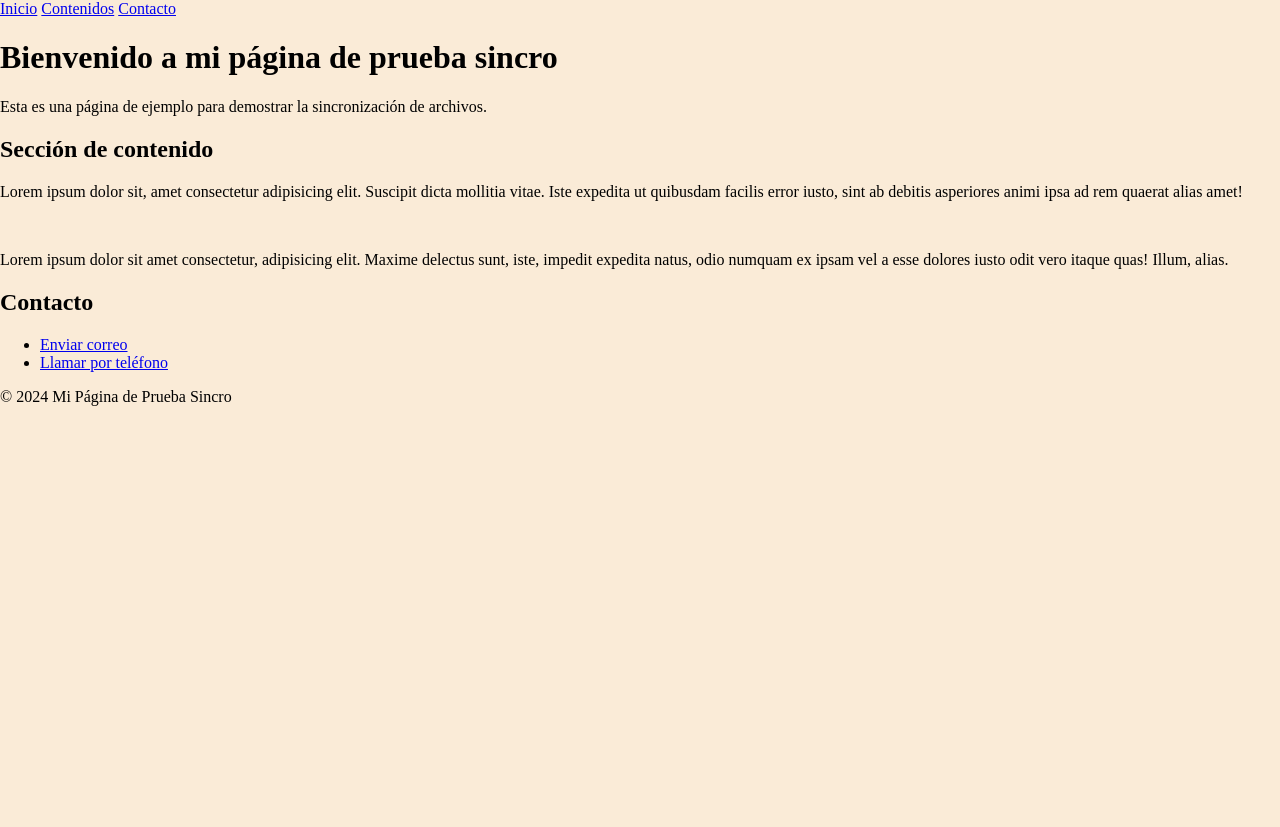
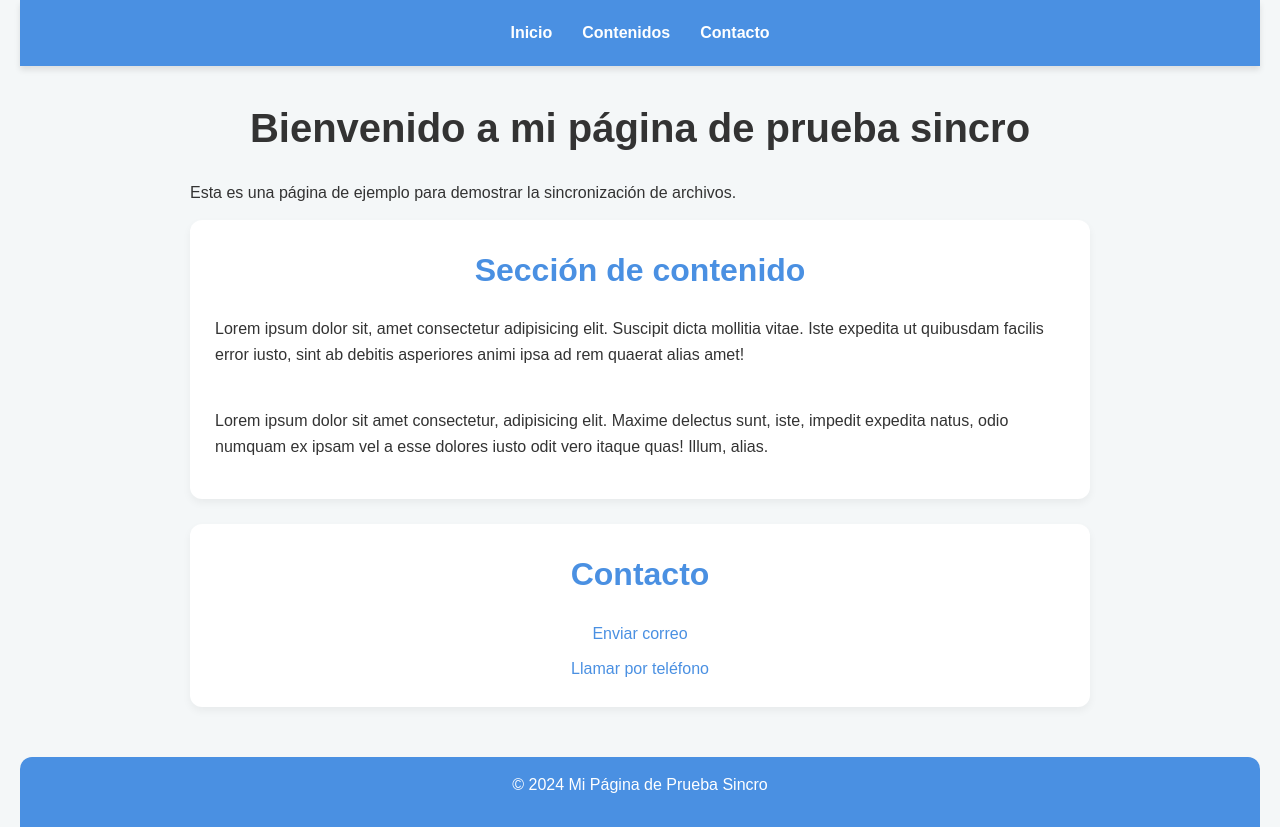
Before and after one commit to JoseCursoGranada/PRUEBA-SINCRO, a plain HTML site: page index.html in a window 1280 px wide. Before the commit the page ends 800 px from the top, so only its background shows below. Drawn offline with Linux system fonts and the light colour scheme.

Commit message:
registro

```diff
--- a/css/estilos.css
+++ b/css/estilos.css
@@ -1,2 +1,121 @@
-body{background-color: antiquewhite;
-margin:0px;}
+/* Reset básico */
+* {
+    margin: 0;
+    padding: 0;
+    box-sizing: border-box;
+}
+
+/* Fuente y cuerpo */
+body {
+    font-family: 'Arial', sans-serif;
+    line-height: 1.6;
+    background: #f4f7f8;
+    color: #333;
+    padding: 0 20px;
+}
+
+/* Header y navegación */
+header {
+    background: #4a90e2;
+    padding: 20px 0;
+    box-shadow: 0 4px 6px rgba(0,0,0,0.1);
+    margin-bottom: 30px;
+}
+
+header nav {
+    display: flex;
+    justify-content: center;
+    gap: 30px;
+}
+
+header nav a {
+    color: #fff;
+    text-decoration: none;
+    font-weight: bold;
+    transition: color 0.3s;
+}
+
+header nav a:hover {
+    color: #ffe600;
+}
+
+/* Títulos principales */
+h1, h2 {
+    text-align: center;
+    margin-bottom: 20px;
+}
+
+h1 {
+    font-size: 2.5rem;
+    color: #333;
+}
+
+h2 {
+    font-size: 2rem;
+    color: #4a90e2;
+}
+
+/* Main y secciones */
+main {
+    max-width: 900px;
+    margin: 0 auto 50px auto;
+}
+
+section {
+    background: #fff;
+    padding: 25px;
+    margin-bottom: 25px;
+    border-radius: 12px;
+    box-shadow: 0 4px 8px rgba(0,0,0,0.05);
+}
+
+/* Párrafos */
+p {
+    margin-bottom: 15px;
+}
+
+/* Listas y enlaces */
+ul {
+    list-style: none;
+    display: flex;
+    flex-direction: column;
+    gap: 10px;
+    align-items: center;
+}
+
+ul li a {
+    color: #4a90e2;
+    text-decoration: none;
+    font-weight: 500;
+    transition: color 0.3s;
+}
+
+ul li a:hover {
+    color: #e94e77;
+}
+
+/* Footer */
+footer {
+    text-align: center;
+    padding: 15px 0;
+    background: #4a90e2;
+    color: #fff;
+    border-top-left-radius: 12px;
+    border-top-right-radius: 12px;
+}
+
+/* Responsivo */
+@media (max-width: 600px) {
+    header nav {
+        flex-direction: column;
+        gap: 15px;
+    }
+
+    h1 {
+        font-size: 2rem;
+    }
+
+    h2 {
+        font-size: 1.5rem;
+    }
+}
```
